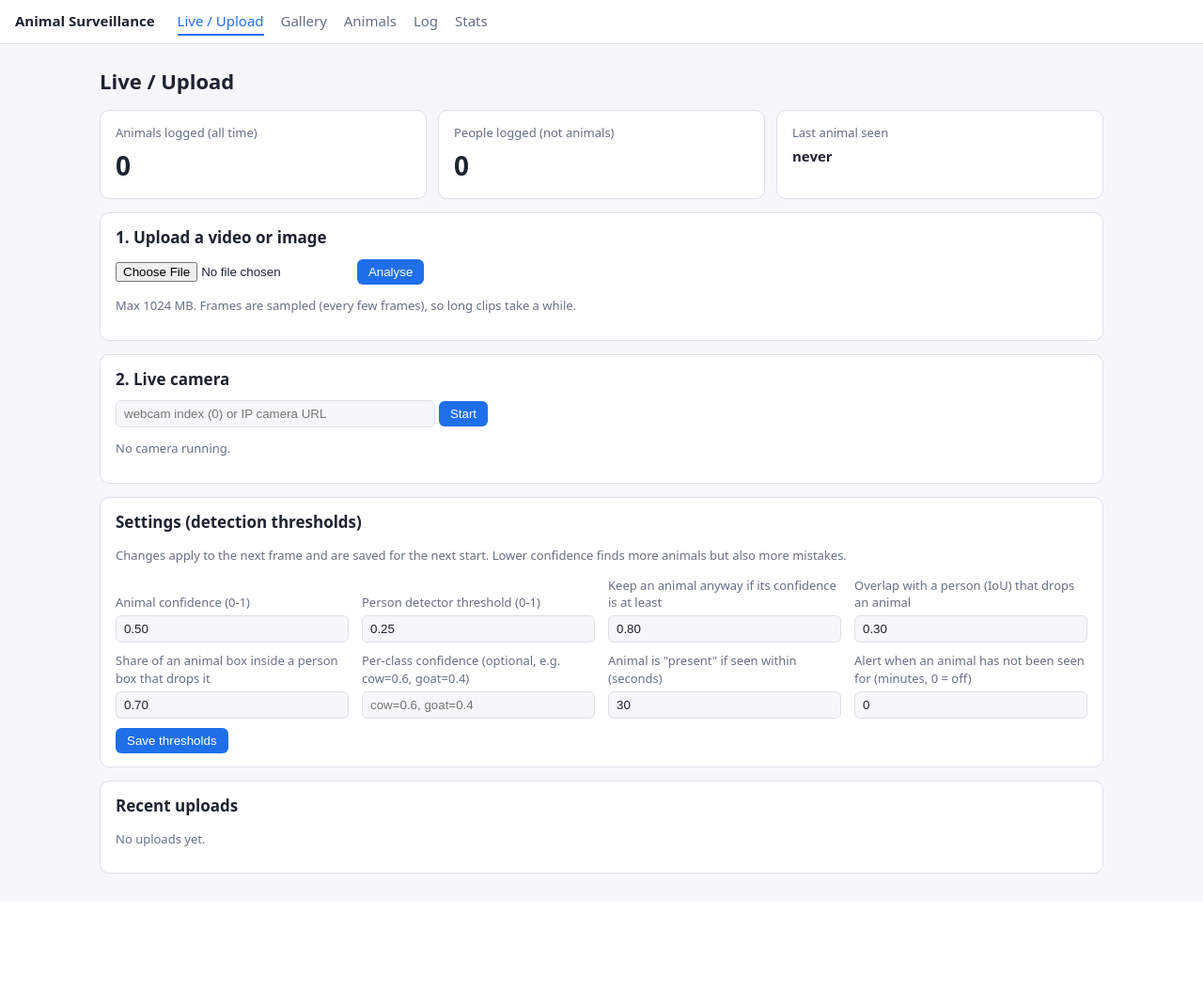
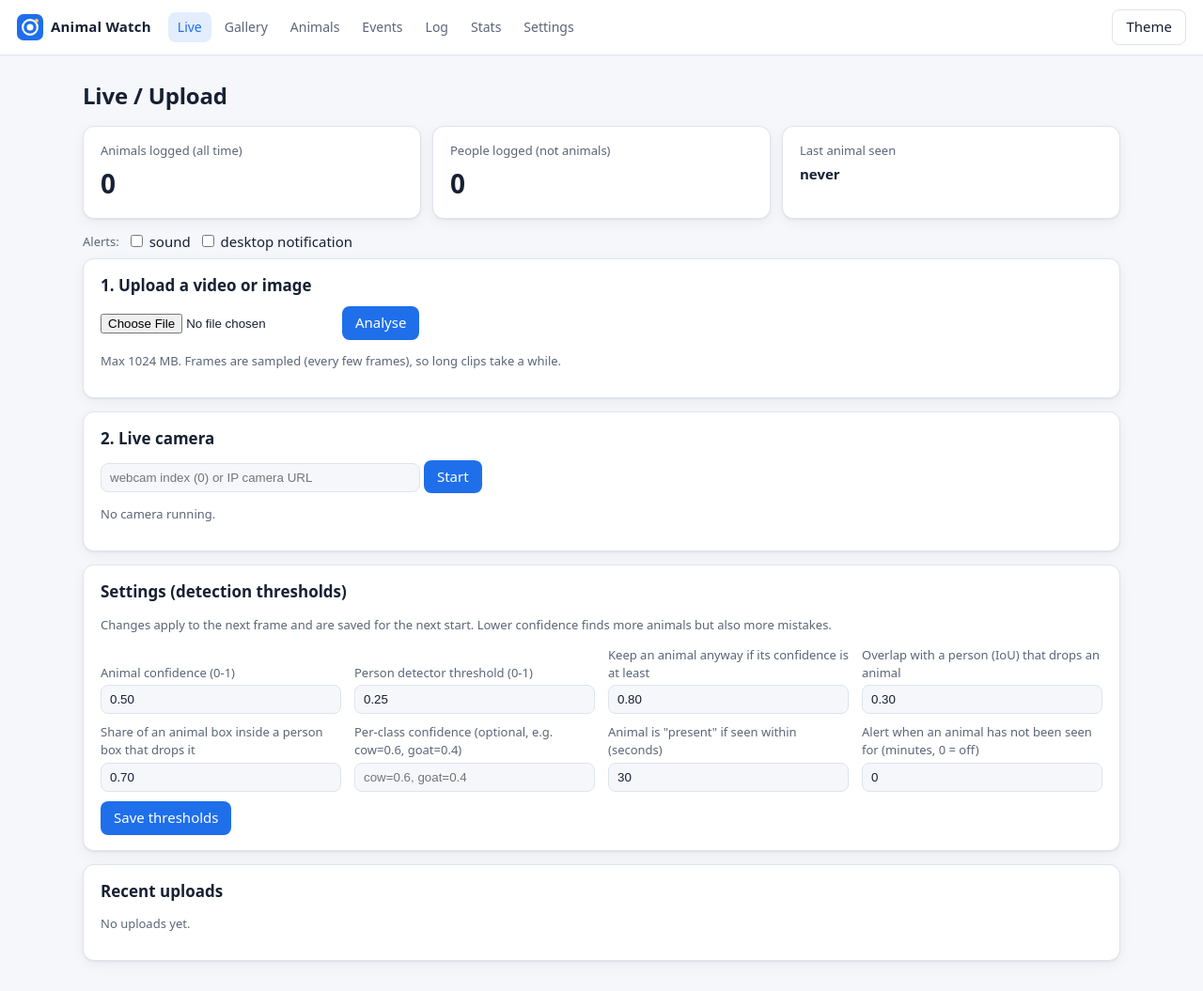
Before and after one commit to Suchit-Aryal/Animal-Detector, a Flask app: page /live in a window 1280 px wide. Shown: the whole page at 94% size. Before the commit the page ends 930 px from the top, so only its background shows below. Run offline with Flask 3, Linux system fonts and the light colour scheme; data that the repository does not hold is empty.

Commit message:
web-W5: design pass (logo, theme toggle persisted, colour tokens), snapshot lightbox with prev/next, alert sound and desktop options, FPS and count overlay on the live feed
Co-Authored-By: Claude Haiku 5.5 <noreply@anthropic.com>

```diff
--- a/web/app.py
+++ b/web/app.py
@@ -134,6 +134,16 @@ def live():
                            settings_saved=request.args.get("settings_saved"),
                            cfg=CFG,
                            per_text=", ".join(f"{k}={v:g}" for k, v in (CFG.get("animal_conf_per_class") or {}).items()))
+
+
+@app.route("/events")
+def events_page():
+    return redirect(url_for("log_page"))  # replaced in the events batch
+
+
+@app.route("/settings")
+def settings_page():
+    return redirect(url_for("live"))  # replaced in the settings batch
 
 
 @app.route("/animals")
@@ -419,6 +429,8 @@ def settings_save():
 def api_summary():
     data = db.summary()
     data["alert"] = db.latest_alert()
+    if data["alert"]:
+        data["alert"]["title"] = "Missing animal"
     return jsonify(data)
 
 
--- a/web/static/app.js
+++ b/web/static/app.js
@@ -1,3 +1,73 @@
+// Shared helpers: theme, lightbox, notifications.
+(function () {
+  // Theme: the saved choice, or the system setting until the user picks one.
+  const root = document.documentElement;
+  const btn = document.getElementById("theme");
+  function current() {
+    return root.dataset.theme || (matchMedia("(prefers-color-scheme: dark)").matches ? "dark" : "light");
+  }
+  if (btn) btn.addEventListener("click", () => {
+    const next = current() === "dark" ? "light" : "dark";
+    root.dataset.theme = next;
+    try { localStorage.setItem("theme", next); } catch (e) {}
+  });
+
+  // Lightbox: any <a class="lb-link" data-group="..." data-cap="..."> opens a viewer with prev/next.
+  const lb = document.getElementById("lb");
+  if (lb) {
+    const img = document.getElementById("lb-img");
+    const cap = document.getElementById("lb-cap");
+    let items = [], idx = 0;
+    function show(i) {
+      idx = (i + items.length) % items.length;
+      img.src = items[idx].href;
+      cap.textContent = `${items[idx].dataset.cap || ""}  (${idx + 1} / ${items.length})`;
+      document.getElementById("lb-prev").hidden = items.length < 2;
+      document.getElementById("lb-next").hidden = items.length < 2;
+    }
+    function open(link) {
+      const group = link.dataset.group || "";
+      items = [...document.querySelectorAll("a.lb-link")].filter((a) => (a.dataset.group || "") === group);
+      show(Math.max(0, items.indexOf(link)));
+      lb.hidden = false;
+    }
+    function close() { lb.hidden = true; img.src = ""; }
+    document.addEventListener("click", (e) => {
+      const a = e.target.closest && e.target.closest("a.lb-link");
+      if (a) { e.preventDefault(); open(a); }
+    });
+    document.getElementById("lb-prev").addEventListener("click", () => show(idx - 1));
+    document.getElementById("lb-next").addEventListener("click", () => show(idx + 1));
+    document.getElementById("lb-close").addEventListener("click", close);
+    lb.addEventListener("click", (e) => { if (e.target === lb) close(); });
+    document.addEventListener("keydown", (e) => {
+      if (lb.hidden) return;
+      if (e.key === "Escape") close();
+      if (e.key === "ArrowLeft") show(idx - 1);
+      if (e.key === "ArrowRight") show(idx + 1);
+    });
+  }
+
+  // Notifications: a beep and/or a desktop notification, chosen on the Live page.
+  window.notify = function (title, body) {
+    let opt = {};
+    try { opt = JSON.parse(localStorage.getItem("notify") || "{}"); } catch (e) {}
+    if (opt.sound) beep();
+    if (opt.desktop && "Notification" in window && Notification.permission === "granted") {
+      try { new Notification(title, { body }); } catch (e) {}
+    }
+  };
+  function beep() {
+    try {
+      const ctx = new (window.AudioContext || window.webkitAudioContext)();
+      const o = ctx.createOscillator(), g = ctx.createGain();
+      o.frequency.value = 880; g.gain.value = 0.08;
+      o.connect(g); g.connect(ctx.destination); o.start();
+      setTimeout(() => { o.stop(); ctx.close(); }, 260);
+    } catch (e) {}
+  }
+})();
+
 // Job page: poll /api/job/<id> until the job is done or failed.
 (function () {
   const box = document.getElementById("job");
@@ -43,7 +113,7 @@
   tick();
 })();
 
-// Live page: counters and an alert banner for new animal detections (polls /api/summary every 5 s).
+// Live page: counters and an alert banner (polls /api/summary every 5 s).
 (function () {
   const alertBox = document.getElementById("alert");
   const cAnimals = document.getElementById("c-animals");
@@ -51,7 +121,7 @@
   const cPeople = document.getElementById("c-people");
   const cLast = document.getElementById("c-last");
   let seenTs = null;      // latest animal timestamp we have already reported
-  let seenAlert = null;   // latest missing-animal alert id we have already reported
+  let seenAlert = null;   // latest alert id we have already reported
   let first = true;
   function esc(t) { return String(t).replace(/[&<>"']/g, (c) => ({ "&": "&amp;", "<": "&lt;", ">": "&gt;", '"': "&quot;", "'": "&#39;" }[c])); }
   async function tick() {
@@ -66,12 +136,13 @@
         const alert = s.alert;
         let newAlert = false;
         if (alert && alert.id !== seenAlert) {
-          // A missing-animal alert takes the banner. On the first poll, old alerts are not shown.
+          // Alerts take the banner. On the first poll, old alerts are not shown.
           if (!first) {
             newAlert = true;
             alertBox.hidden = false;
-            alertBox.innerHTML = `<strong>Missing animal:</strong> ${esc(alert.message)} at ${esc(alert.ts)} ` +
+            alertBox.innerHTML = `<strong>${esc(alert.title || "Alert")}:</strong> ${esc(alert.message)} at ${esc(alert.ts)} ` +
               `<a href="/animals?status=missing">open Animals</a>`;
+            window.notify && window.notify(alert.title || "Alert", alert.message);
           }
           seenAlert = alert.id;
         }
@@ -81,6 +152,7 @@
             alertBox.hidden = false;
             alertBox.innerHTML = `<strong>Animal detected:</strong> ${esc(latest.class)} at ${esc(latest.ts)} ` +
               `<a href="/log?kind=animal">open log</a>`;
+            window.notify && window.notify("Animal detected", latest.class);
           }
           seenTs = latest.ts;
         }
@@ -91,3 +163,24 @@
   }
   tick();
 })();
+
+// Live page: remember the alert options (sound, desktop) and ask for notification permission once.
+(function () {
+  const sound = document.getElementById("opt-sound");
+  const desktop = document.getElementById("opt-desktop");
+  if (!sound || !desktop) return;
+  let opt = {};
+  try { opt = JSON.parse(localStorage.getItem("notify") || "{}"); } catch (e) {}
+  sound.checked = !!opt.sound;
+  desktop.checked = !!opt.desktop;
+  function save() {
+    try { localStorage.setItem("notify", JSON.stringify({ sound: sound.checked, desktop: desktop.checked })); } catch (e) {}
+  }
+  sound.addEventListener("change", save);
+  desktop.addEventListener("change", () => {
+    if (desktop.checked && "Notification" in window && Notification.permission === "default") {
+      Notification.requestPermission().then((p) => { if (p !== "granted") desktop.checked = false; save(); });
+    }
+    save();
+  });
+})();
--- a/web/static/style.css
+++ b/web/static/style.css
@@ -1,43 +1,75 @@
-:root { --bg:#f6f7f9; --fg:#1d2330; --card:#fff; --line:#dde1e8; --accent:#1f6feb; --ok:#1a7f37; --bad:#b42318; --muted:#667085; }
+/* Colour tokens. Light is the default; dark applies by system setting unless the user picked light,
+   or by the Theme button (data-theme on <html>). */
+:root {
+  --bg:#f5f7fb; --fg:#172033; --card:#ffffff; --line:#dfe4ec; --accent:#1f6feb; --accent-2:#0ea5a4;
+  --ok:#15803d; --bad:#b42318; --muted:#5b6578; --warn-bg:#fff4d6; --warn-fg:#5b3b00; --warn-line:#f0c36d;
+  --shadow:0 1px 2px rgba(16,24,40,.06), 0 4px 14px rgba(16,24,40,.05);
+  color-scheme: light;
+}
 @media (prefers-color-scheme: dark) {
-  :root { --bg:#0f141c; --fg:#e6eaf2; --card:#171e29; --line:#2a3342; --accent:#58a6ff; --ok:#3fb950; --bad:#ff7b72; --muted:#8b96a8; }
+  :root:not([data-theme="light"]) {
+    --bg:#0c1118; --fg:#e7ebf3; --card:#151c27; --line:#2a3443; --accent:#5b9dff; --accent-2:#2dd4bf;
+    --ok:#4ade80; --bad:#ff8a80; --muted:#9aa5b8; --warn-bg:#3a2e12; --warn-fg:#ffd98a; --warn-line:#7a5c1e;
+    --shadow:0 1px 2px rgba(0,0,0,.4), 0 6px 18px rgba(0,0,0,.25);
+    color-scheme: dark;
+  }
+}
+:root[data-theme="dark"] {
+  --bg:#0c1118; --fg:#e7ebf3; --card:#151c27; --line:#2a3443; --accent:#5b9dff; --accent-2:#2dd4bf;
+  --ok:#4ade80; --bad:#ff8a80; --muted:#9aa5b8; --warn-bg:#3a2e12; --warn-fg:#ffd98a; --warn-line:#7a5c1e;
+  --shadow:0 1px 2px rgba(0,0,0,.4), 0 6px 18px rgba(0,0,0,.25);
+  color-scheme: dark;
+}
+:root[data-theme="light"] {
+  --bg:#f5f7fb; --fg:#172033; --card:#ffffff; --line:#dfe4ec; --accent:#1f6feb; --accent-2:#0ea5a4;
+  --ok:#15803d; --bad:#b42318; --muted:#5b6578; --warn-bg:#fff4d6; --warn-fg:#5b3b00; --warn-line:#f0c36d;
+  --shadow:0 1px 2px rgba(16,24,40,.06), 0 4px 14px rgba(16,24,40,.05);
+  color-scheme: light;
 }
 * { box-sizing: border-box; }
-body { margin:0; font: 15px/1.45 system-ui, sans-serif; background:var(--bg); color:var(--fg); }
-header.top { display:flex; gap:24px; align-items:center; flex-wrap:wrap; padding:12px 16px; background:var(--card); border-bottom:1px solid var(--line); }
-.brand { font-weight:700; }
-nav a { margin-right:14px; color:var(--muted); text-decoration:none; padding:4px 0; }
-nav a.on, nav a:hover { color:var(--accent); border-bottom:2px solid var(--accent); }
-main { padding:16px; max-width:1100px; margin:0 auto; }
-h1 { font-size:22px; margin:8px 0 14px; }
+body { margin:0; font: 15px/1.45 system-ui, -apple-system, "Segoe UI", sans-serif; background:var(--bg); color:var(--fg); }
+header.top { display:flex; gap:18px; align-items:center; flex-wrap:wrap; padding:10px 18px; background:var(--card); border-bottom:1px solid var(--line); position:sticky; top:0; z-index:5; }
+.brand { display:flex; align-items:center; gap:8px; font-weight:700; text-decoration:none; color:var(--fg); letter-spacing:.2px; }
+.logo { width:28px; height:28px; }
+nav { display:flex; flex-wrap:wrap; gap:4px; }
+nav a { color:var(--muted); text-decoration:none; padding:6px 10px; border-radius:8px; font-size:14px; }
+nav a.on, nav a:hover { color:var(--accent); background:color-mix(in srgb, var(--accent) 12%, transparent); }
+header .ghost { margin-left:auto; }
+main { padding:18px; max-width:1140px; margin:0 auto; }
+h1 { font-size:24px; margin:8px 0 14px; letter-spacing:-.2px; }
 h2 { font-size:17px; margin:0 0 10px; }
-.card { background:var(--card); border:1px solid var(--line); border-radius:10px; padding:14px 16px; margin-bottom:14px; }
+.card { background:var(--card); border:1px solid var(--line); border-radius:12px; padding:16px 18px; margin-bottom:14px; box-shadow:var(--shadow); }
 .muted { color:var(--muted); font-size:13px; }
 .bad { color:var(--bad); }
-.pill { display:inline-block; padding:2px 8px; border-radius:999px; border:1px solid var(--line); font-size:12px; margin:0 6px; color:var(--muted); }
+.ok-msg { color:var(--ok); }
+.pill { display:inline-block; padding:2px 9px; border-radius:999px; border:1px solid var(--line); font-size:12px; margin:0 6px; color:var(--muted); }
 .pill.ok { color:var(--ok); border-color:var(--ok); }
 .pill.bad { color:var(--bad); border-color:var(--bad); }
 .row { display:flex; align-items:center; gap:8px; flex-wrap:wrap; margin:6px 0; }
 .inline { display:inline; }
-input[type=text], input[type=number], select { padding:6px 8px; border:1px solid var(--line); border-radius:6px; background:var(--bg); color:var(--fg); min-width:0; }
-button { padding:6px 12px; border:0; border-radius:6px; background:var(--accent); color:#fff; cursor:pointer; }
+input[type=text], input[type=number], select { padding:7px 9px; border:1px solid var(--line); border-radius:8px; background:var(--bg); color:var(--fg); min-width:0; }
+button, .btn { padding:7px 14px; border:0; border-radius:8px; background:var(--accent); color:#fff; cursor:pointer; font:inherit; text-decoration:none; display:inline-block; }
+button:hover, .btn:hover { filter:brightness(1.08); }
+button.ghost { background:transparent; color:var(--fg); border:1px solid var(--line); }
+button.danger { background:var(--bad); }
 .filters { display:flex; gap:10px; flex-wrap:wrap; align-items:flex-end; margin-bottom:10px; }
 .filters label { display:flex; flex-direction:column; font-size:13px; color:var(--muted); gap:3px; }
 table { width:100%; border-collapse:collapse; font-size:14px; }
-th, td { text-align:left; padding:6px 8px; border-bottom:1px solid var(--line); vertical-align:top; word-break:break-word; }
+th, td { text-align:left; padding:7px 8px; border-bottom:1px solid var(--line); vertical-align:top; word-break:break-word; }
+th { color:var(--muted); font-weight:600; font-size:13px; }
 tr.person td { color:var(--muted); }
 a { color:var(--accent); }
-.feed { max-width:100%; border-radius:8px; border:1px solid var(--line); margin-top:8px; }
+.feed { max-width:100%; border-radius:10px; border:1px solid var(--line); margin-top:8px; display:block; }
 .bar-row { display:flex; align-items:center; gap:10px; margin:6px 0; }
 .bar-label { width:90px; }
 .bar { height:14px; background:var(--accent); border-radius:4px; display:inline-block; }
 .pager a { margin-right:14px; }
-img.frame { max-width:100%; border-radius:8px; }
-video.out { max-width:100%; border-radius:8px; }
+img.frame { max-width:100%; border-radius:10px; }
+video.out { max-width:100%; border-radius:10px; }
 .outs { display:grid; gap:12px; }
-@media (max-width: 600px) { main { padding:10px; } .filters label input, .filters label select { width:100%; } }
+@media (max-width: 600px) { main { padding:10px; } header.top { padding:8px 10px; } .filters label input, .filters label select { width:100%; } }
 
-/* Phase 2: dashboard layout */
+/* dashboard */
 .cards { display:grid; grid-template-columns: repeat(auto-fit, minmax(190px, 1fr)); gap:12px; margin-bottom:14px; }
 .card.stat { display:flex; flex-direction:column; gap:6px; margin:0; }
 .stat .label { color:var(--muted); font-size:13px; }
@@ -55,17 +87,45 @@ video.out { max-width:100%; border-radius:8px; }
 .legend { color:var(--muted); font-size:13px; margin:6px 0 0; }
 .tag { display:inline-block; padding:1px 8px; border-radius:6px; background:var(--line); font-size:13px; }
 .gallery { display:grid; grid-template-columns: repeat(auto-fill, minmax(170px, 1fr)); gap:12px; }
-.tile { margin:0; background:var(--card); border:1px solid var(--line); border-radius:10px; overflow:hidden; }
-.tile img { display:block; width:100%; height:130px; object-fit:cover; background:#000; }
+.tile { margin:0; background:var(--card); border:1px solid var(--line); border-radius:12px; overflow:hidden; box-shadow:var(--shadow); }
+.tile img { display:block; width:100%; height:130px; object-fit:cover; background:#000; cursor:zoom-in; }
 .tile figcaption { padding:8px; font-size:13px; line-height:1.4; word-break:break-word; }
-.alert { background:#fff4d6; color:#5b3b00; border:1px solid #f0c36d; border-radius:10px; padding:10px 14px; margin-bottom:14px; }
-@media (prefers-color-scheme: dark) { .alert { background:#3a2e12; color:#ffd98a; border-color:#7a5c1e; } }
-header.top { flex-wrap:wrap; }
+.alert { background:var(--warn-bg); color:var(--warn-fg); border:1px solid var(--warn-line); border-radius:12px; padding:10px 14px; margin-bottom:14px; }
 svg text { fill: var(--muted); }
 input[name=source] { width: min(340px, 100%); }
 .chart-wrap { overflow-x:auto; }
 .settings { display:grid; grid-template-columns: repeat(auto-fill, minmax(230px, 1fr)); gap:10px 14px; align-items:end; }
 .settings label { display:flex; flex-direction:column; gap:4px; font-size:13px; color:var(--muted); }
-.settings input { padding:6px 8px; border:1px solid var(--line); border-radius:6px; background:var(--bg); color:var(--fg); }
+.settings input { padding:7px 9px; border:1px solid var(--line); border-radius:8px; background:var(--bg); color:var(--fg); }
 .settings button { justify-self:start; }
-.ok-msg { color:var(--ok); }
+.empty { text-align:center; padding:28px 12px; }
+.empty h2 { margin-bottom:6px; }
+
+/* lightbox */
+.lb { position:fixed; inset:0; background:rgba(5,8,14,.86); display:flex; align-items:center; justify-content:center; z-index:50; padding:16px; }
+.lb[hidden] { display:none; }
+.lb figure { margin:0; max-width:min(1000px, 88vw); text-align:center; }
+.lb img { max-width:100%; max-height:80vh; border-radius:10px; box-shadow:0 10px 40px rgba(0,0,0,.5); }
+.lb figcaption { color:#dbe3ef; font-size:14px; margin-top:10px; }
+.lb-nav, .lb-x { position:absolute; background:rgba(255,255,255,.12); color:#fff; border:0; border-radius:999px; width:44px; height:44px; font-size:28px; line-height:1; }
+.lb-nav:hover, .lb-x:hover { background:rgba(255,255,255,.25); }
+#lb-prev { left:14px; top:50%; transform:translateY(-50%); }
+#lb-next { right:14px; top:50%; transform:translateY(-50%); }
+#lb-close { right:14px; top:14px; }
+
+/* live feed with overlay (zones) */
+.feedwrap { position:relative; display:inline-block; max-width:100%; }
+.feedwrap canvas { position:absolute; left:0; top:0; width:100%; height:100%; cursor:crosshair; border-radius:10px; }
+
+/* demo banner */
+.demo-note { border-left:4px solid var(--accent-2); padding:8px 12px; background:color-mix(in srgb, var(--accent-2) 10%, transparent); border-radius:8px; margin-bottom:12px; }
+
+/* printable report */
+@media print {
+  header.top, .no-print, .lb { display:none !important; }
+  body { background:#fff; color:#000; }
+  main { max-width:none; padding:0; }
+  .card { box-shadow:none; border-color:#999; break-inside:avoid; }
+  a { color:#000; text-decoration:none; }
+  .tile img { height:90px; }
+}
--- a/web/templates/base.html
+++ b/web/templates/base.html
@@ -3,23 +3,42 @@
 <head>
   <meta charset="utf-8">
   <meta name="viewport" content="width=device-width, initial-scale=1">
-  <title>Animal Surveillance</title>
+  <title>{{ title or 'Animal Watch' }}</title>
+  <link rel="icon" href="{{ url_for('static', filename='logo.svg') }}" type="image/svg+xml">
+  <script>
+    // Set the theme before the page paints, so there is no flash. Saved choice wins over the system setting.
+    try { var t = localStorage.getItem("theme"); if (t === "light" || t === "dark") document.documentElement.dataset.theme = t; } catch (e) {}
+  </script>
   <link rel="stylesheet" href="{{ url_for('static', filename='style.css') }}">
 </head>
 <body>
 <header class="top">
-  <span class="brand">Animal Surveillance</span>
+  <a class="brand" href="{{ url_for('live') }}">
+    <svg class="logo" viewBox="0 0 32 32" aria-hidden="true"><rect width="32" height="32" rx="8" fill="var(--accent)"/>
+      <circle cx="16" cy="16" r="9" fill="none" stroke="#fff" stroke-width="2.4"/><circle cx="16" cy="16" r="4" fill="#fff"/>
+      <circle cx="24" cy="8" r="2.2" fill="#ffd166"/></svg>
+    <span>Animal Watch</span>
+  </a>
   <nav>
-    <a href="{{ url_for('live') }}" class="{{ 'on' if page == 'live' }}">Live / Upload</a>
+    <a href="{{ url_for('live') }}" class="{{ 'on' if page == 'live' }}">Live</a>
     <a href="{{ url_for('gallery_page') }}" class="{{ 'on' if page == 'gallery' }}">Gallery</a>
     <a href="{{ url_for('animals_page') }}" class="{{ 'on' if page == 'animals' }}">Animals</a>
+    <a href="{{ url_for('events_page') }}" class="{{ 'on' if page == 'events' }}">Events</a>
     <a href="{{ url_for('log_page') }}" class="{{ 'on' if page == 'log' }}">Log</a>
     <a href="{{ url_for('stats_page') }}" class="{{ 'on' if page == 'stats' }}">Stats</a>
+    <a href="{{ url_for('settings_page') }}" class="{{ 'on' if page == 'settings' }}">Settings</a>
   </nav>
+  <button type="button" id="theme" class="ghost" aria-label="Switch dark or light theme">Theme</button>
 </header>
 <main>
 {% block content %}{% endblock %}
 </main>
+<div id="lb" class="lb" hidden role="dialog" aria-label="Snapshot viewer">
+  <button type="button" class="lb-x" id="lb-close" aria-label="Close">&times;</button>
+  <button type="button" class="lb-nav" id="lb-prev" aria-label="Previous">&lsaquo;</button>
+  <figure><img id="lb-img" alt=""><figcaption id="lb-cap"></figcaption></figure>
+  <button type="button" class="lb-nav" id="lb-next" aria-label="Next">&rsaquo;</button>
+</div>
 <script src="{{ url_for('static', filename='app.js') }}"></script>
 </body>
 </html>
--- a/web/templates/gallery.html
+++ b/web/templates/gallery.html
@@ -19,7 +19,7 @@
 <div class="gallery">
   {% for t in tiles %}
     <figure class="tile">
-      <a href="{{ url_for('snapshots', name=t.snapshot) }}" target="_blank" rel="noopener">
+      <a class="lb-link" data-group="gallery" data-cap="{{ t.classes }} · {{ t.ts }}" href="{{ url_for('snapshots', name=t.snapshot) }}">
         <img src="{{ url_for('snapshots', name=t.snapshot) }}" alt="{{ t.classes }} snapshot" loading="lazy">
       </a>
       <figcaption><span class="tag">{{ t.classes }}</span><br><span class="muted">{{ t.ts }}</span><br><span class="muted">{{ t.source }}</span></figcaption>
--- a/web/templates/live.html
+++ b/web/templates/live.html
@@ -6,6 +6,12 @@
   <div class="card stat"><span class="label">Animals logged (all time)</span><span class="big" id="c-animals">–</span></div>
   <div class="card stat"><span class="label">People logged (not animals)</span><span class="big" id="c-people">–</span></div>
   <div class="card stat"><span class="label">Last animal seen</span><span class="big small" id="c-last">–</span></div>
+</div>
+
+<div class="row notify no-print">
+  <span class="muted">Alerts:</span>
+  <label><input type="checkbox" id="opt-sound"> sound</label>
+  <label><input type="checkbox" id="opt-desktop"> desktop notification</label>
 </div>
 
 <section class="card">
```
Also changed, not shown: web/detector.py (+21 -0 lines), web/static/logo.svg (added).
